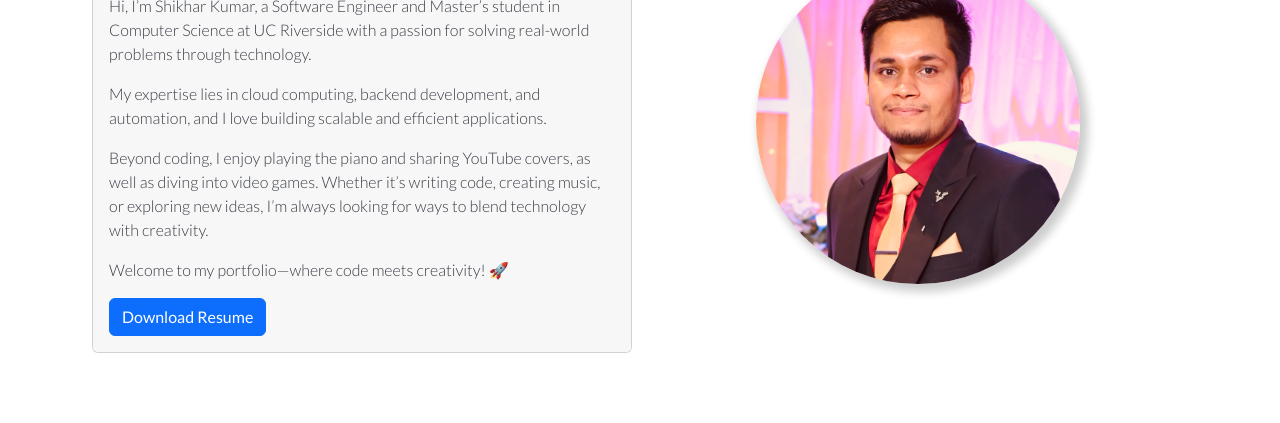
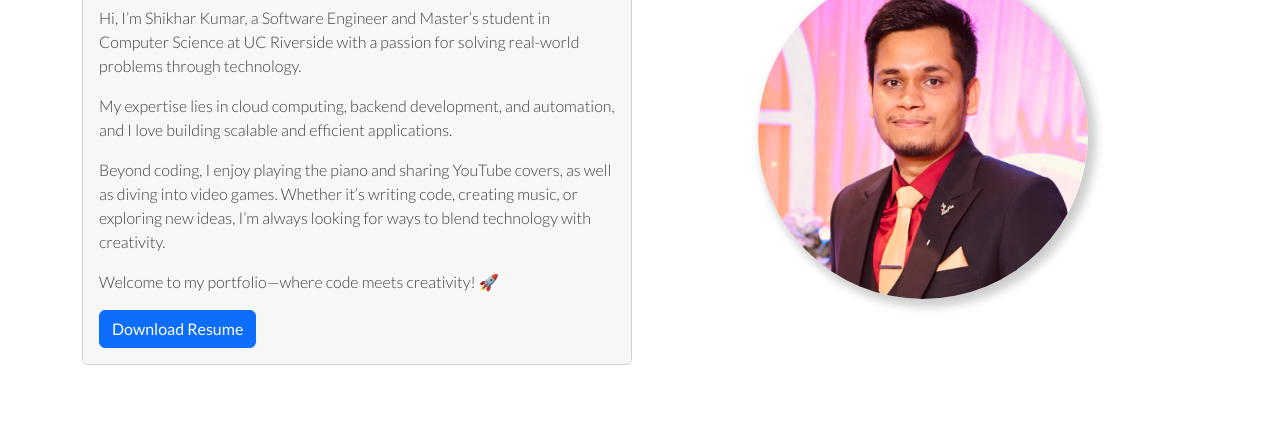
Before and after one commit to Shikhar16078/Portfolio, a plain HTML site: page index.html in a window 1280 px wide. Shown: the part 176-599 px from the top of the page. Drawn offline with nearby package versions, Linux system fonts and the light colour scheme.

Commit message:
Fixed About Section Margin

```diff
--- a/CSS/styles.css
+++ b/CSS/styles.css
@@ -87,18 +87,6 @@ a{
     font-family: var(--secondary-font);
 }
 
-/* Font Primary */
-/* .font-primary {
-    font-family: var(--primary-font);
-    color: var(--main-color);
-}
-
-.secondary-font{
-    font-family: var(--secondary-font);
-    color: var(--secondary-color);
-} */
-
-
 /* Home */
 .brand-text{
     margin: 0;
@@ -106,10 +94,7 @@ a{
     color: var(--base-color);
 }
 #Home{
-    padding-top: 50px;
-}
-#Home > div > div{
-    margin: 2px;
+    padding-top: 80px;
 }
 
 .ct{
--- a/index.html
+++ b/index.html
@@ -23,7 +23,7 @@
     crossorigin="anonymous" referrerpolicy="no-referrer" />
   <!--Custom CSS  -->
   <link rel="stylesheet" href="CSS/styles.css" />
-  <title>Shikhar Kumar - Home</title>
+  <title>Shikhar Kumar</title>
 </head>
 
 <body>
@@ -93,9 +93,6 @@
               </a>
             </div>
           </div>
-
-
-
         </div>
         <div class="col-12 col-sm-12 col-md-12 col-lg-6 order-0 order-lg-1">
           <img class="profile-photo mx-auto d-block image-fluid" src="Assets/Images/my-photo.jpeg"
```
